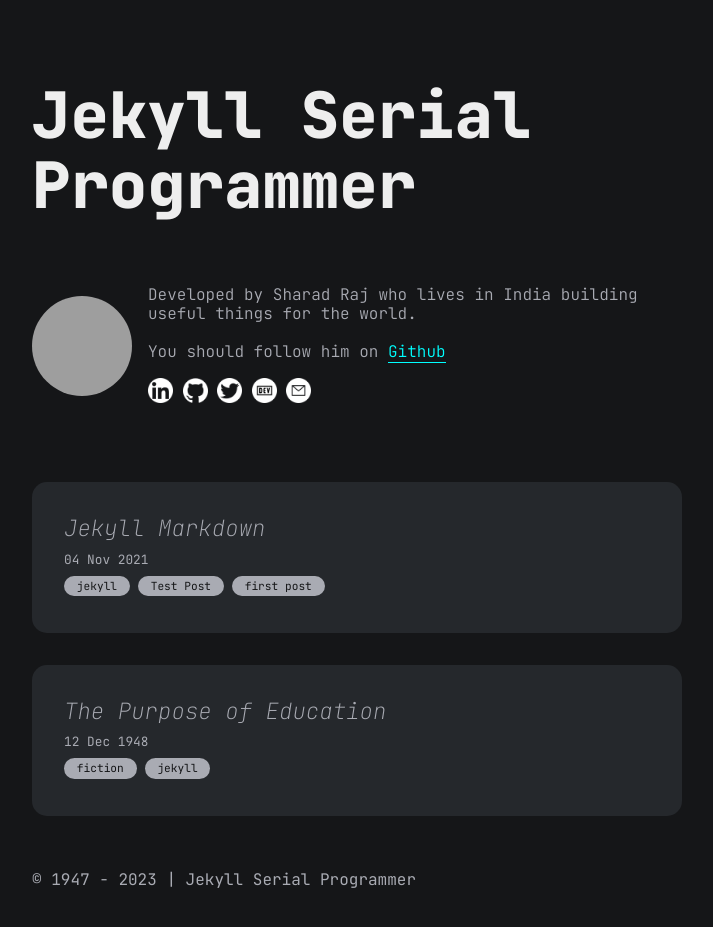
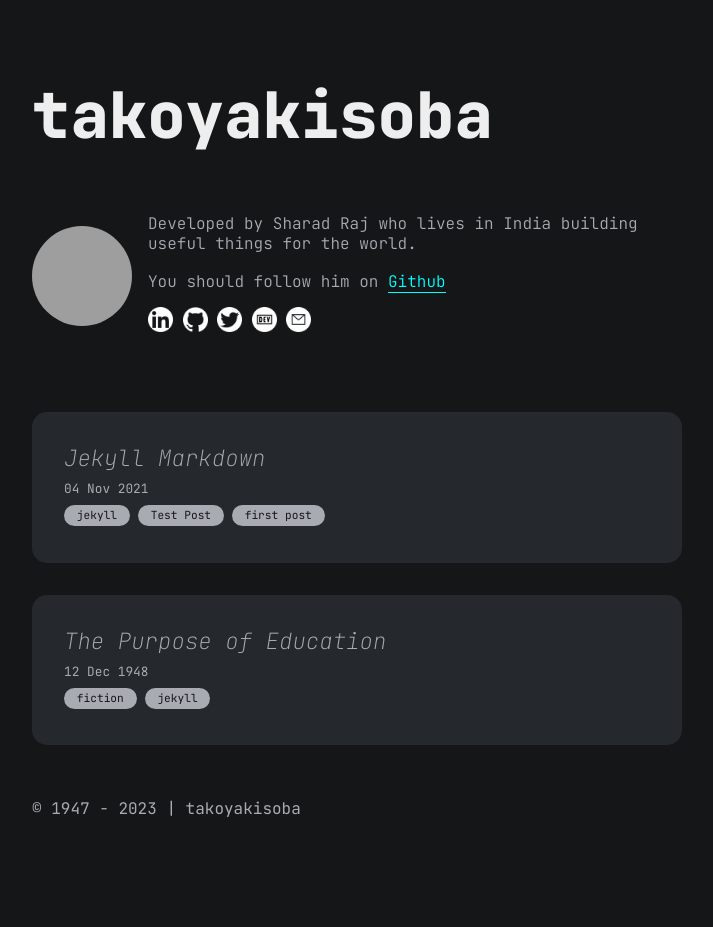
Before and after one commit to gggeon96/gggeon96.github.io, a Jekyll site: the page built from index.md, in a window 1280 px wide, cut to the strip 0-944 px from the top of the page. Shown: the top 927 px of the strip, without its empty margins (283-996 px from the left). Built offline with Jekyll 4.4.1, drawn with Linux system fonts in a browser that asks for light colours; after the commit the page ends 900 px from its top, so only the background shows below that; grey boxes are pictures that could not be loaded.

Commit message:
feat: yml설정

```diff
--- a/_config.yml
+++ b/_config.yml
@@ -1,11 +1,10 @@
-title: Jekyll Serial Programmer
+title: takoyakisoba
 markdown: kramdown
 
 # for atom feed
 author:
-  name: Sharad Raj Singh Maurya
-  email: dev_sharad@outlook.com
-
+  name: GeonHyeon Kim
+  email: geon1120@gmail.com
 plugins:
   - jemoji
   - jekyll-seo-tag
```
